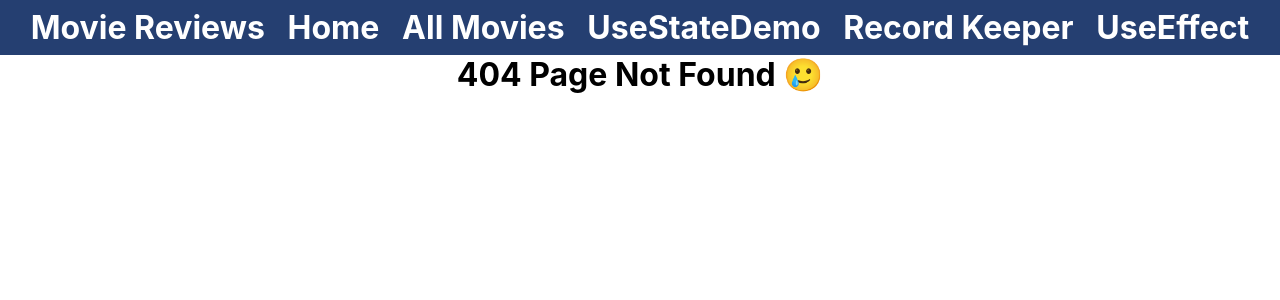
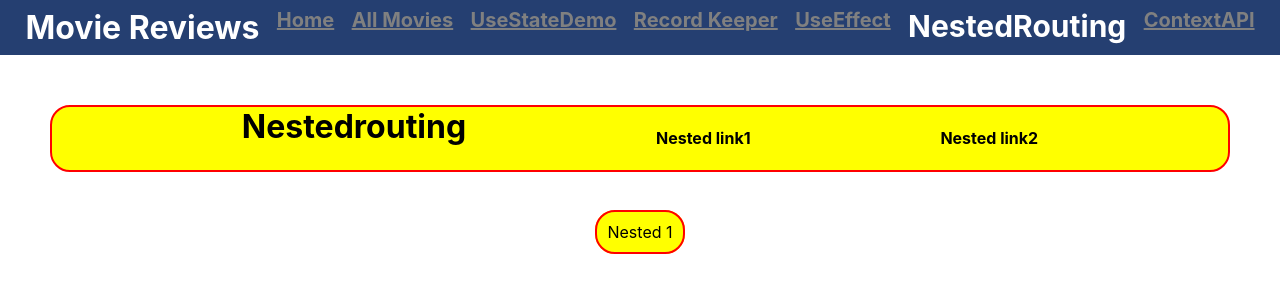
Before and after one commit to ddheer29/learnreact, a React (Create React App) app: page /nestedrouting in a window 1280 px wide. Before the commit this address had no page. Shown: the top 300 px of the page. Built offline with nearby package versions, Linux system fonts and the light colour scheme; the HTML template or start-up script is replaced by a standard one.

Commit message:
contextAPI

```diff
--- a/src/App.css
+++ b/src/App.css
@@ -2,6 +2,7 @@
   text-align: center;
   color: #fff;
   min-height: 100vh;
+  color: black;
 }
 
 .header{
--- a/src/App.jsx
+++ b/src/App.jsx
@@ -8,6 +8,13 @@ import UseStateDemo from './components/UseStateDemo';
 import Error from './components/Error';
 import RecordKeeper from './components/RecordKeeper';
 import UseEffect from './components/UseEffect';
+import Nestedrouting from './components/Nestedrouting';
+import Nested1 from './components/Nested1';
+import Nested2 from './components/Nested2';
+import ContextAPI from './ContextAPI';
+import ComponentA from './contexapi/ComponentA';
+import ComponentB from './contexapi/ComponentB';
+import ComponentC from './contexapi/ComponentC';
 
 
 const App = () => {
@@ -16,11 +23,25 @@ const App = () => {
             <Router>
                 <Header/>
                 <Routes>
-                    <Route exact path='/' element={<Home/>} />
+                    <Route path='/'>
+                        <Route index element={<Home/>} />
+                        <Route exact path='/home' element={<Home/>}/>
+                    </Route>
                     <Route path='/movies' element={<Allmovies/>} />
                     <Route path='/usestatedemo' element={<UseStateDemo/>} />
                     <Route path='/recordkeeper' element={<RecordKeeper/>} />
-                    <Route path='/useeffect' element={<UseEffect/>} />
+                    <Route path='/useeffect' element={<UseEffect/>}/>
+                    <Route path='/nestedrouting' element={<Nestedrouting/>}>
+                        <Route  index element={<Nested1/>} />
+                        <Route  path='nested1' element={<Nested1/>} />
+                        <Route path='nested2' element={<Nested2/>} />
+                    </Route>
+                    <Route path='/contextapi' element={<ContextAPI/>}>
+                        <Route index element={<ComponentA/>} />
+                        <Route path='componenta' element={<ComponentA/>} />
+                        <Route path='componentb' element={<ComponentB/>} />
+                        <Route path='componentc' element={<ComponentC/>} />
+                    </Route>
                     <Route path='*' element={<Error/>} />
                 </Routes>
             </Router>
--- /dev/null
+++ b/src/ContextAPI.jsx
@@ -0,0 +1,25 @@
+import React, {useState, createContext} from 'react'
+import './App.css'
+import CAHeader from './contexapi/CAHeader';
+import ComponentA from './contexapi/ComponentA';
+
+const AppState = createContext();
+const ArrayState = createContext();
+
+
+const ContextAPI = () => {
+    const [data, setData] = useState({name: 'Om', age: 20});
+    const [array, setArray] = useState([13,23,346,35,865,573,54,6758,5634,305]);
+    return (
+        <AppState.Provider value={data}>
+        <ArrayState.Provider value={array}>
+            <h1 style={{color: "black"}}>ContextAPI</h1>
+            <CAHeader/>
+            <ComponentA/>
+        </ArrayState.Provider>
+        </AppState.Provider>
+    )
+}
+
+export default ContextAPI
+export {AppState, ArrayState}
--- a/src/components/Error.jsx
+++ b/src/components/Error.jsx
@@ -1,9 +1,12 @@
 import React from 'react'
+import { useNavigate } from 'react-router-dom'
 
 const Error = () => {
+    const navigate = useNavigate();
     return (
         <div style={{color: "black"}}>
-        <h1>404 Page Not Found 🥲</h1>
+            <h1>404 Page Not Found 🥲</h1>
+            <button onClick={()=>navigate(-1)}>Go Back</button>
         </div>
     )
 }
--- a/src/components/Header.jsx
+++ b/src/components/Header.jsx
@@ -1,15 +1,24 @@
 import React from 'react'
-import { Link } from 'react-router-dom'
+import { NavLink } from 'react-router-dom'
 
 const Header = () => {
+  const navLinkStyles = ({isActive}) => {
+    return {
+      textDecoration: isActive ? "none" : "underline",
+      color: isActive ? "white" : "grey",
+      fontSize: isActive ? "15px" : "10px"
+    }
+  }
   return (
     <div className="header">
         <h1>Movie Reviews</h1>
-        <Link to={'/'} style={{textDecoration: "none", color: "white"}}><h1>Home</h1></Link>
-        <Link to={'/movies'} style={{textDecoration: "none", color: "white"}}><h1>All Movies</h1></Link>
-        <Link to={'/usestatedemo'} style={{textDecoration: "none", color: "white"}}><h1>UseStateDemo</h1></Link>
-        <Link to={'/recordkeeper'} style={{textDecoration: "none", color: "white"}} ><h1>Record Keeper</h1></Link>
-        <Link to={'/useeffect'} style={{textDecoration: "none", color: "white"}} ><h1>UseEffect</h1></Link>
+        <NavLink to={'/home'} style={navLinkStyles}><h1>Home</h1></NavLink>
+        <NavLink to={'/movies'} style={navLinkStyles}><h1>All Movies</h1></NavLink>
+        <NavLink to={'/usestatedemo'} style={navLinkStyles}><h1>UseStateDemo</h1></NavLink>
+        <NavLink to={'/recordkeeper'} style={navLinkStyles} ><h1>Record Keeper</h1></NavLink>
+        <NavLink to={'/useeffect'} style={navLinkStyles} ><h1>UseEffect</h1></NavLink>
+        <NavLink to={'/nestedrouting'} style={navLinkStyles} ><h1>NestedRouting</h1></NavLink>
+        <NavLink to={'/contextapi'} style={navLinkStyles} ><h1>ContextAPI</h1></NavLink>
     </div>
   )
 }
--- /dev/null
+++ b/src/components/Nested1.jsx
@@ -0,0 +1,18 @@
+import React from 'react'
+
+const Nested1 = () => {
+    return (
+        <div style={{
+            color: "black",
+            backgroundColor: "yellow",
+            display: "inline",
+            padding: "10px",
+            border: "2px solid red",
+            borderRadius: "20px"
+        }}>
+            Nested 1
+        </div>
+    )
+}
+
+export default Nested1
--- /dev/null
+++ b/src/components/Nested2.jsx
@@ -0,0 +1,18 @@
+import React from 'react'
+
+const Nested2 = () => {
+    return (
+        <div style={{
+            color: "black",
+            backgroundColor: "yellow",
+            display: "inline",
+            padding: "10px",
+            border: "2px solid red",
+            borderRadius: "20px"
+        }}>
+            Nested 2
+        </div>
+    )
+}
+
+export default Nested2
--- /dev/null
+++ b/src/components/Nestedrouting.jsx
@@ -0,0 +1,25 @@
+import React from 'react'
+import { Link, Outlet } from 'react-router-dom'
+
+const Nestedrouting = () => {
+    return (
+        <>
+        <div style={{
+            display: "flex",
+            justifyContent:"space-evenly",
+            color: "black",
+            backgroundColor: "yellow",
+            borderRadius: "20px",
+            margin: "50px",
+            border: "2px solid red"
+        }}>
+        <h1>Nestedrouting</h1>
+            <Link to={'nested1'} style={{color: "black", textDecoration: "none"}}><h4>Nested link1</h4></Link>
+            <Link to={'nested2'} style={{color: "black", textDecoration: "none"}}><h4>Nested link2</h4></Link>
+        </div>
+        <Outlet />
+        </>
+    )
+}
+
+export default Nestedrouting
--- /dev/null
+++ b/src/contexapi/CAHeader.jsx
@@ -0,0 +1,27 @@
+import React from 'react'
+import { Link, Outlet } from 'react-router-dom'
+
+const CAHeader = () => {
+    return (
+        <>
+        <div style={{
+            display: "flex",
+            justifyContent:"space-evenly",
+            color: "black",
+            backgroundColor: "yellow",
+            borderRadius: "20px",
+            margin: "50px",
+            border: "2px solid red"
+        }}>
+            <Link to={'componenta'} style={{color: "black", textDecoration: "none"}}><h1>ComponentA</h1></Link>
+            <Link to={'componentb'} style={{color: "black", textDecoration: "none"}}><h1>ComponentB</h1></Link>
+            <Link to={'componentc'} style={{color: "black", textDecoration: "none"}}><h1>ComponentC</h1></Link>
+        </div>
+        <Outlet/>
+        </>
+    )
+}
+
+export default CAHeader
+// #253f71
+// #81ecec
--- /dev/null
+++ b/src/contexapi/ComponentA.jsx
@@ -0,0 +1,13 @@
+import React from 'react'
+import ComponentB from './ComponentB'
+
+const ComponentA = () => {
+    return (
+        <div style={{color: "black"}}>
+            <h1>ComponentA</h1>
+            <ComponentB/>
+        </div>
+    )
+}
+
+export default ComponentA
--- /dev/null
+++ b/src/contexapi/ComponentB.jsx
@@ -0,0 +1,13 @@
+import React from 'react'
+import ComponentC from './ComponentC'
+
+const ComponentB = () => {
+    return (
+        <div style={{color: "black"}}>
+            <h1>ComponentB</h1>
+            <ComponentC/>
+        </div>
+    )
+}
+
+export default ComponentB
--- /dev/null
+++ b/src/contexapi/ComponentC.jsx
@@ -0,0 +1,26 @@
+import React, {useContext} from 'react'
+import {AppState, ArrayState} from "../ContextAPI"
+
+const ComponentC = () => {
+    const appData = useContext(AppState);
+    const arrayData = useContext(ArrayState);
+
+    return (
+        <div style={{color: "black"}}>
+            <h1>ComponentC</h1>
+            <h1>{appData.name}</h1>
+            <h1>{appData.age}</h1>
+            {
+                arrayData.map((element, index) => {
+                    return (
+                        <div style={{display: "flex", justifyContent: "space-evenly"}}>
+                            <h1>arr[{index}]: {element}</h1>
+                        </div>
+                    )
+                })
+            }
+        </div>
+    )
+}
+
+export default ComponentC
```
